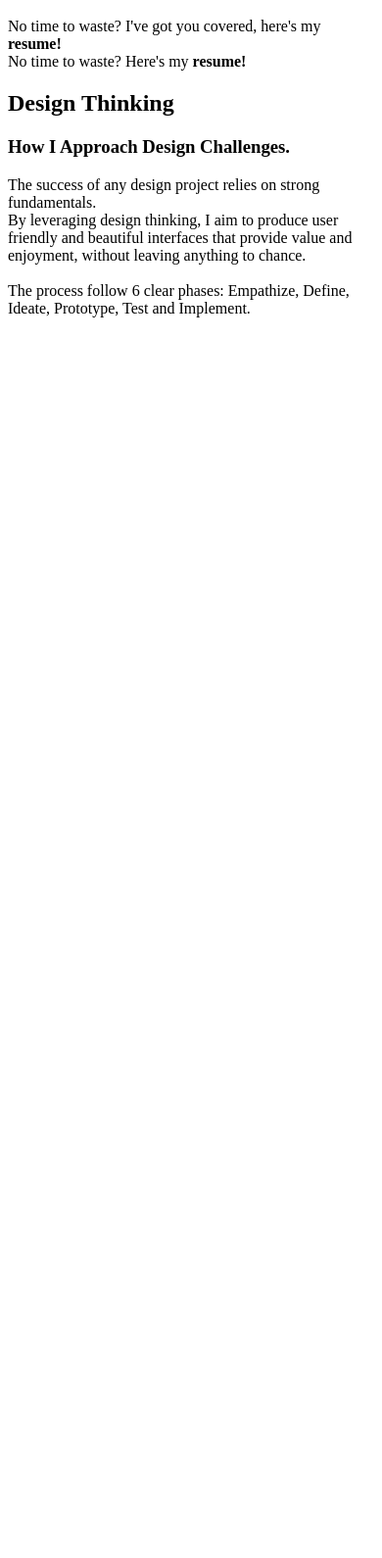
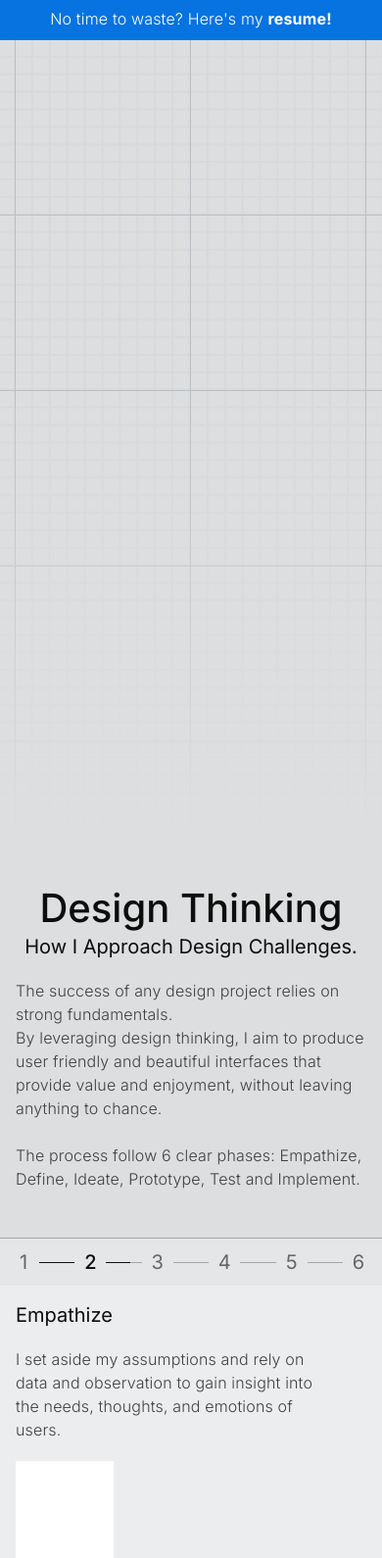
Before and after one commit to CorianiAmedeo/CorianiAmedeo.github.io, a website built with Vite: page CorianiAmedeo/index.html in a window 390 px wide. Shown: the part 48-1638 px from the top of the page at 98% size. Before the commit the page ends 844 px from the top, so only its background shows below. Built offline with nearby package versions, Linux system fonts and the light colour scheme.

Commit message:
Incremental changes. Started adding sections.

```diff
--- /dev/null
+++ b/CorianiAmedeo/css/header-hero-style.css
@@ -0,0 +1,187 @@
+@media screen and (max-width: 734px) {
+  .nav-item {
+    display: none;
+  }
+
+  #nav-menu {
+    display: flex;
+    align-items: stretch;
+  }
+
+  #cta-large {
+    display: none;
+  }
+}
+
+@media screen and (min-width: 734px) {
+  .nav-item {
+    display: flex;
+    align-items: stretch;
+    gap: 2px;
+  }
+
+  #nav-menu {
+    display: none;
+  }
+
+  #cta-small {
+    display: none;
+  }
+}
+
+.container {
+  margin: auto;
+  padding: 0 var(--margin-small) 0 var(--margin-small);
+
+  max-width: var(--container-maxwidth);
+  height: 100%;
+}
+
+#navbar {
+  z-index: var(--top-navigation);
+  position: sticky;
+  top: 0px;
+
+  height: 44px;
+  overflow: hidden;
+
+  background-color: var(--surface-max);
+  border-bottom: solid 1px var(--primary);
+}
+
+.nav-container {
+  display: flex;
+  justify-content: space-between;
+
+  height: 100%;
+}
+
+.nav-logotype{
+  display: flex;
+  align-items: stretch;
+}
+
+.nav-logotype > a {
+  display: flex;
+  align-items: center;
+
+  padding: 0 var(--margin-small) 0 var(--margin-small);
+
+  color: var(--on-surface);
+  font: var(--logotype);
+  letter-spacing: var(--logotype-spacing);
+  text-decoration: none;
+}
+
+.nav-item > a {
+  display: flex;
+  align-items: center;
+
+  padding: 0 1.75rem 0 1.75rem;
+
+  font: var(--p);
+  color: var(--on-surface);
+  text-decoration: none;
+}
+
+#nav-menu > a {
+  display: flex;
+  align-items: center;
+
+  padding: 0 var(--margin-small) 0 var(--margin-small);
+
+  color: var(--on-surface);
+  text-decoration: none;
+}
+
+.nav-item > a:hover {
+  background-color: var(--on-surface-active);
+}
+
+.nav-item > .active {
+  background-color: var(--on-surface-active);
+  border-bottom: solid 1px var(--on-surface);
+}
+
+/* CTA */
+
+#resume-cta {
+  display: block;
+  position: sticky;
+  top: 0px;
+
+  height: 44px;
+
+  background-color: var(--primary);
+}
+
+#resume-cta:hover {
+  background-color: var(--primary-hover);
+}
+
+.cta-container {
+  display: flex;
+  justify-content: center;
+  align-items: center;
+
+  color: var(--on-primary);
+  font: var(--on-primary-p);
+  letter-spacing: var(--on-primary-p-spacing);
+
+  height: 100%;
+}
+
+/* HERO GRID */
+
+#hero-section {
+  height: 700px;
+  padding-bottom: var(--section-margin-large);
+}
+
+:root {
+  --grid-cell: calc(var(--container-maxwidth) / 50);
+  --grid-offset: calc((100vw - var(--container-maxwidth)) / 2);
+}
+
+@media screen and (max-width: 734px) {
+  :root {
+    --grid-cell: calc((100vw - 2rem) / 20);
+    --grid-offset: 1rem;
+  }
+}
+
+@media screen and (min-width: 734px) and (max-width: 1068px) {
+  :root {
+    --grid-cell: calc((min(100vw, calc(var(--container-maxwidth) + 2rem)) - 2rem) / 40);
+    --grid-offset: max(1rem , calc((100vw - var(--container-maxwidth)) / 2));
+  }
+}
+
+#hero-section {
+  background:
+      linear-gradient(-90deg, var(--grid) 1.5px, transparent 1.5px),
+      linear-gradient(0deg, var(--grid) 1.5px, transparent 1.5px),
+      linear-gradient(-90deg, var(--grid-var) 1.5px, transparent 1.5px),
+      linear-gradient(0deg, var(--grid-var) 1.5px, transparent 1.5px),
+      hsla(0, 0%, 0%, 0);
+  background-size:
+      calc(var(--grid-cell) * 10) calc(var(--grid-cell) * 10),
+      calc(var(--grid-cell) * 10) calc(var(--grid-cell) * 10),
+      var(--grid-cell) var(--grid-cell),
+      var(--grid-cell) var(--grid-cell);
+  background-position: var(--grid-offset) 0;
+
+  --mask: linear-gradient(to bottom,
+      rgba(0,0,0, 1) 0,   rgba(0,0,0, 1) 40%,
+      rgba(0,0,0, 0) 95%, rgba(0,0,0, 0) 0
+  ) 100% 50% / 100% 100% repeat-x;
+
+  -webkit-mask: var(--mask);
+  mask: var(--mask);
+}
+
+/* TEMPORARY and DEBUG */
+
+body {
+  height: 4000px;
+}
--- /dev/null
+++ b/CorianiAmedeo/css/sections-style.css
@@ -0,0 +1,138 @@
+@media screen and (max-width: 734px) {
+  .section-container {
+    padding: 0;
+  }
+
+  .anim-carousel {
+    border-top: var(--outline);
+    border-bottom: var(--outline);
+  }
+
+  .anim-carousel-content {
+    display: flex;
+    flex-direction: column;
+  }
+}
+
+@media screen and (min-width: 734px) {
+  .section-container {
+    padding: 0 var(--margin-small) 0 var(--margin-small);
+  }
+
+  .anim-carousel {
+    border: var(--outline);
+  }
+}
+
+.section {
+  margin-top: var(--section-margin-large);
+  margin-bottom: var(--section-margin-small);
+}
+
+.section-after-hero {
+  margin-bottom: var(--section-margin-small);
+}
+
+.section-text {
+  margin: auto;
+  padding: 0 var(--margin-small) 0 var(--margin-small);
+
+  max-width: var(--section-text-maxwidth);
+  height: 100%;
+}
+
+.section-container {
+  margin: auto;
+  margin-top: var(--margin-larger);
+
+  max-width: var(--container-maxwidth);
+  height: 100%;
+}
+
+.anim-carousel {
+  background-color: var(--surface-highest);
+}
+
+.anim-carousel-progress {
+  display: flex;
+  justify-content: space-between;
+  margin: 0;
+  padding: 0;
+
+  list-style-type: none;
+  background-color: var(--surface-high);
+
+  font: calc(400 * var(--weight-multyplier)) 1.25rem/1.3em var(--ff);
+  color: var(--on-surface-dim);
+}
+
+.anim-carousel-progress > li {
+  z-index: 100;
+
+  display: flex;
+  align-items: center;
+  justify-content: center;
+  min-width: var(--margin-larger);
+  min-height: var(--margin-larger);
+
+  cursor: pointer;
+}
+
+.anim-carousel-progress > li > div {
+  z-index: 100;
+
+  display: flex;
+  align-items: center;
+  justify-content: center;
+  min-width: var(--margin-medium);
+  min-height: var(--margin-medium);
+
+  background-color: var(--surface-high);
+}
+
+.anim-carousel-progress > .active {
+  font: calc(500 * var(--weight-multyplier)) 1.25rem/1.3em var(--ff);
+  color: var(--on-surface);
+}
+
+.anim-carousel-progress > li:hover {
+  font: calc(500 * var(--weight-multyplier)) 1.25rem/1.3em var(--ff);
+  color: var(--on-surface);
+}
+
+.anim-carousel-content {
+  display: flex;
+  justify-content: space-between;
+
+  margin: auto;
+  padding: var(--margin-small);
+  max-width: calc(var(--container-maxwidth) - ((var(--container-maxwidth) - var(--section-text-maxwidth)) / 2));
+}
+
+.anim-carousel-text {
+  max-width: var(--section-smalltext-maxwidth);
+}
+
+.anim-carousel-anim {
+  background-color: white;
+  width: 100px;
+  height: 100px;
+}
+
+#anim-carousel-progressbar {
+  position: relative;
+  margin-left: calc(var(--margin-medium) / 2 + var(--margin-smaller));
+  margin-right: calc(var(--margin-medium) / 2 + var(--margin-smaller));
+
+  bottom: calc(var(--margin-medium) / 2 + var(--margin-smaller));
+
+  background-color: var(--outline-color);
+  height: 1px;
+}
+
+
+#anim-carousel-progressbar-progress{
+  background-color: var(--on-surface);
+  height: 100%;
+  width: 32%;
+}
--- /dev/null
+++ b/CorianiAmedeo/css/tokens-style.css
@@ -0,0 +1,136 @@
+@import url('https://fonts.googleapis.com/css2?family=Inter:ital,opsz,wght@0,14..32,100..900;1,14..32,100..900&display=swap');
+
+:root {
+  /* Z-INDEX */
+  --top-navigation: 1000;
+  --resume-cta: 700;
+
+  /* TYPOGRAPHY */
+  --ff: "Inter", sans-serif;
+  --weight-multyplier: 0.85;
+  --letter-spacing-multyplier: 1.5;
+
+  --logotype: calc(500 * var(--weight-multyplier)) 1.125rem/1em var(--ff);
+  --logotype-spacing: -0.025em;
+
+  --h1: calc(500 * var(--weight-multyplier)) 3.75rem/1em var(--ff);
+  --h2: calc(500 * var(--weight-multyplier)) 2.5rem/1.3em var(--ff);
+  --h3: calc(400 * var(--weight-multyplier)) 1.25rem/1.3em var(--ff);
+
+  --p: calc(300 * var(--weight-multyplier)) 1rem/1.5em var(--ff);
+  --p-spacing: calc(0.01rem * var(--letter-spacing-multyplier));
+  --on-primary-p: 300 1rem/1.5em var(--ff);
+  --on-primary-p-spacing: 0.01rem;
+
+  /* SURFACE COLORS */
+  --surface-hue: 210;
+  --surface: hsl(var(--surface-hue), 4%, 4%);
+  --surface-high: hsl(var(--surface-hue), 4%, 7%);
+  --surface-highest: hsl(var(--surface-hue), 4%, 10%);
+  --surface-max: hsl(var(--surface-hue), 4%, 13%);
+
+  /* ON SURFACE COLORS */
+  --on-surface-hue: 0;
+  --on-surface: hsl(var(--on-surface-hue), 0%, 95%);
+  --on-surface-var: hsl(var(--on-surface-hue), 0%, 70%);
+  --on-surface-dim: hsl(var(--on-surface-hue), 0%, 60%);
+
+  --on-surface-active: hsla(var(--on-surface-hue), 0%, 95%, 0.05);
+
+  /* BORDERS and LINES */
+  --outline-color: hsl(var(--on-surface-hue), 0%, 35%);
+  --outline: solid 1px var(--outline-color);
+  --grid: hsla(var(--surface-hue), 8%, 16%, 1);
+  --grid-var: hsla(0, 0%, 8%, 1);
+
+  /* PRIMARY, SECONDARY, TERTIARY COLORS */
+  --primary: hsl(210, 95%, 45%);
+  --primary-hover: hsl(210, 90%, 50%);
+  --on-primary: hsl(0, 0%, 100%);
+
+  /* STRUCTURE */
+  --container-maxwidth: 61.25rem;
+  --section-text-maxwidth: 37.25rem;
+  --section-smalltext-maxwidth: 20rem;
+
+  --margin-smaller: 0.5rem;
+  --margin-small: 1rem;
+  --margin: 1.5rem;
+  --margin-medium:2rem;
+  --margin-large: 2.5rem;
+  --margin-larger: 3rem;
+
+  --section-margin-small: 4rem;
+  --section-margin-normal: 6rem;
+  --section-margin-medium: 8rem;
+  --section-margin-large: 10rem;
+
+}
+
+@media (prefers-color-scheme: light){
+  :root {
+    /* TYPOGRAPHY */
+    --weight-multyplier: 1;
+    --letter-spacing-multyplier: 1;
+
+    --logotype-spacing: -0.02em;
+
+    /* SURFACE COLORS */
+    --surface: hsl(var(--surface-hue), 4%, 87%);
+    --surface-high: hsl(var(--surface-hue), 4%, 90%);
+    --surface-highest: hsl(var(--surface-hue), 4%, 93%);
+    --surface-max: hsl(var(--surface-hue), 4%, 96%);
+
+    /* ON SURFACE COLORS */
+    --on-surface-hue: 0;
+    --on-surface: hsl(var(--on-surface-hue), 0%, 5%);
+    --on-surface-var: hsl(var(--on-surface-hue), 0%, 25%);
+    --on-surface-dim: hsl(var(--on-surface-hue), 0%, 40%);
+
+    --on-surface-active: hsla(var(--on-surface-hue), 0%, 5%, 0.05);
+
+    /* BORDERS and LINES */
+    --outline-color: hsl(var(--on-surface-hue), 0%, 65%);
+    --outline: solid 1px var(--outline-color);
+    --grid: hsla(var(--surface-hue), 8%, 75%, 1);
+    --grid-var: hsla(0, 0%, 85%, 1);
+  }
+}
+
+
+html, body {
+    margin: 0;
+    background-color: var(--surface);
+}
+
+h1, h2, h3, h4, h5, h6 {
+    margin: 0;
+    color: var(--on-surface);
+}
+
+h1 {
+    font: var(--h1);
+}
+
+h2 {
+    font: var(--h2);
+}
+
+h3 {
+    font: var(--h3);
+}
+
+.title-centered {
+    text-align: center;
+}
+
+p {
+    margin: 1.25rem 0 1.25rem 0;
+    font: var(--p);
+    letter-spacing: var(--p-spacing);
+    color: var(--on-surface-var);
+}
+
+a {
+    text-decoration: none;
+}
--- a/CorianiAmedeo/index.html
+++ b/CorianiAmedeo/index.html
@@ -33,7 +33,7 @@
         </nav>
       </div>
     </header>
-    <div id="resume-cta">
+    <a href="" id="resume-cta">
       <div class="container">
         <div class="cta-container">
           <div id="cta-large">
@@ -44,16 +44,15 @@
           </div>
         </div>
       </div>
-    </div>
+    </a>
     <div id="hero-section">
       <div class="container">
       </div>
     </div>
-    <div class="section">
-      <div class="container">
+    <div class="section-after-hero">
       <div class="section-text">
-          <h2>Design Thinking</h2>
-          <h3>How I Approach Design Challenges.</h3>
+        <h2 class="title-centered">Design Thinking</h2>
+        <h3 class="title-centered">How I Approach Design Challenges.</h3>
         <p>
           The success of any design project relies on strong fundamentals.
           <br>
@@ -62,6 +61,52 @@
           The process follow 6 clear phases: Empathize, Define, Ideate, Prototype, Test and Implement.
         </p>
       </div>
+      <div class="section-container">
+        <div class="anim-carousel">
+          <ol class="anim-carousel-progress">
+            <li>
+              <div>1</div>
+            </li>
+            <li class="active">
+              <div>2</div>
+            </li>
+            <li>
+              <div>3</div>
+            </li>
+            <li>
+              <div>4</div>
+            </li>
+            <li>
+              <div>5</div>
+            </li>
+            <li>
+              <div>6</div>
+            </li>
+          </ol>
+          <div id="anim-carousel-progressbar">
+            <div id="anim-carousel-progressbar-progress"></div>
+          </div>
+          <div class="anim-carousel-content">
+            <div class="anim-carousel-text">
+              <h3>Empathize</h3>
+              <p>I set aside my assumptions and rely on data and observation to gain insight into the needs, thoughts, and emotions of users.</p>
+            </div>
+            <div class="anim-carousel-anim">
+
+            </div>
+          </div>
+        </div>
+      </div>
+    </div>
+    <div class="section">
+      <div class="section-text">
+        <h2 class="title-centered">Design Building</h2>
+        <h3 class="title-centered">How I Bring Design to Life.</h3>
+        <p>
+        Lorem ipsum dolor sit amet, consectetur adipiscing elit, sed do eiusmod  tempor incididunt ut labore et dolore magna aliqua. Ut enim ad minim  veniam, quis nostrud exercitation ullamco laboris nisi ut aliquip ex ea  commodo consequat.
+        <br><br>
+        Duis aute irure dolor in reprehenderit in voluptate  velit esse cillum dolore eu fugiat nulla pariatur. Excepteur sint  occaecat cupidatat non proident, sunt in culpa qui officia deserunt  mollit anim id est laborum.
+        </p>
       </div>
     </div>
   </body>
```
Lines whose indentation alone changed are shown as unchanged.
